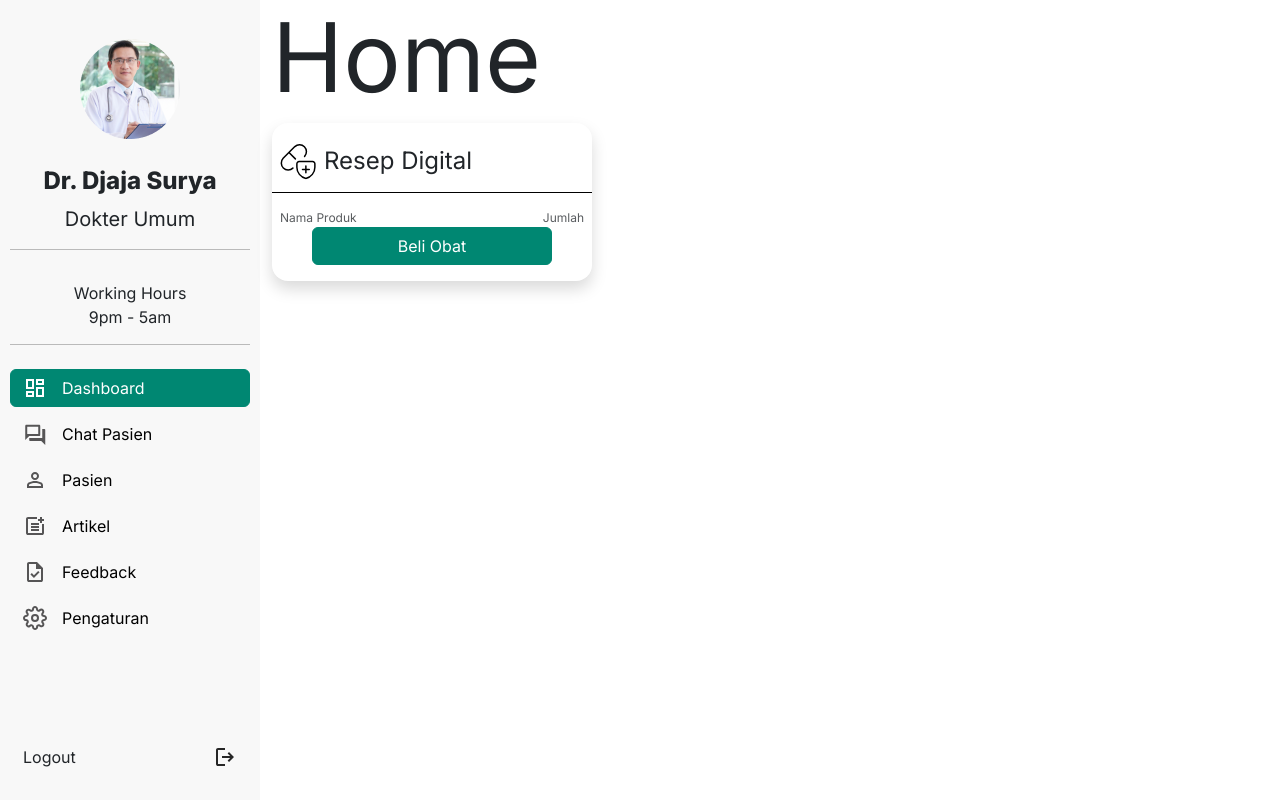
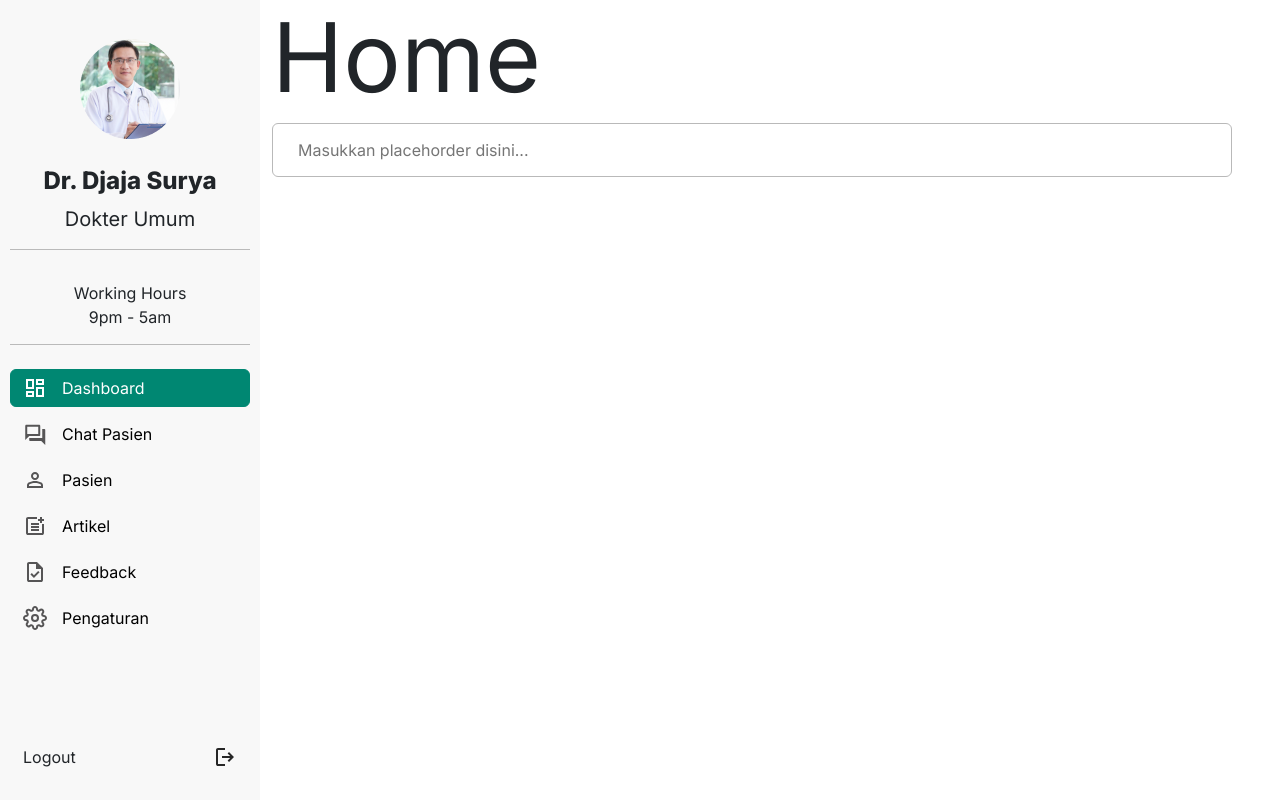
Before and after one commit to Health-Care-System/fe-react-doctor, a React (Vite) app: page / in a window 1280 px wide. Built offline with nearby package versions, Linux system fonts and the light colour scheme.

Commit message:
asyam input form

```diff
--- a/src/components/ui/Form/index.jsx
+++ b/src/components/ui/Form/index.jsx
@@ -1,3 +1,7 @@
+import './style.css'
+
+
+
 /*
 Note:
 1. Cukup panggil komponen ini dengan dengan cara
@@ -40,11 +44,24 @@ Note:
 
 }
 
-export const Input = () => {
+export const InputText = ({
+  placeHolder,
+  name,
+  value,
+  handleChange
+}) => {
   return (
-    <input>index</input>
+    <input
+      type="text"
+      name={name}
+      value={value}
+      onChange={handleChange}
+      placeholder="Masukkan placehorder disini..."
+      className="form-control-inputText"
+    />
   )
 }
+
 
 /*
 Note:
--- /dev/null
+++ b/src/components/ui/Form/style.css
@@ -0,0 +1,11 @@
+.form-control-inputText {
+    width: 960px;
+    height: 54px;
+    justify-content: center;
+    align-items: center;
+    flex-shrink: 0;
+    border-radius: 6px;
+    border: 1px solid var(--neutrals-gray-dark, #B9B9B9);
+    background: var(--light-light-1, #FFF);
+    padding: 7.5px 25px;
+}
--- a/src/pages/Home/HomePage.jsx
+++ b/src/pages/Home/HomePage.jsx
@@ -1,11 +1,14 @@
 import { MedicalPrescriptionCard } from "../../components/ui/Cards"
+import {InputText}from "../../components/ui/Form"
+
 
 const HomePage = () => {
 
     return (
         <>
             <h1>Home</h1>
-            <MedicalPrescriptionCard />
+            {/* <MedicalPrescriptionCard /> */}
+            <InputText />
         </>
     )
 }
```
